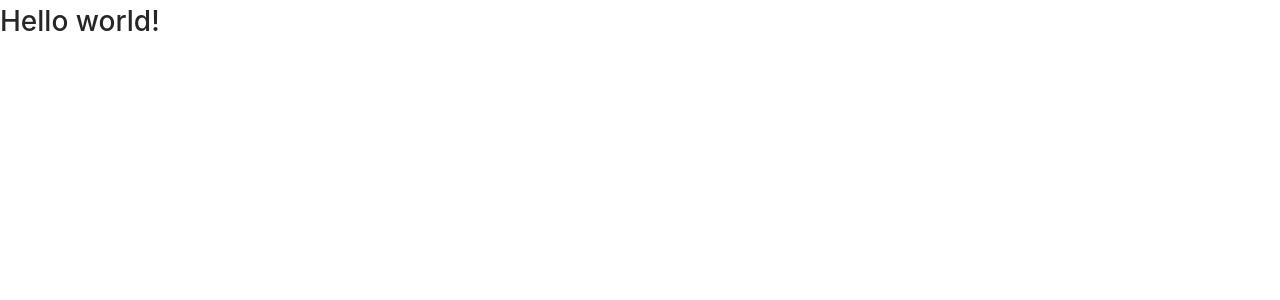
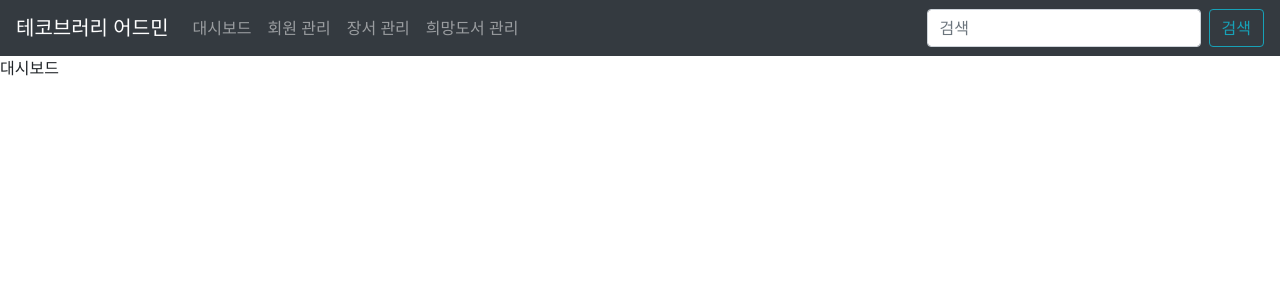
Before and after one commit to milzipmoza-developers/tecobrary-admin-client-v2, a Next.js app: page / in a window 1280 px wide. Shown: the top 300 px of the page. Built offline with nearby package versions, Linux system fonts and the light colour scheme.

Commit message:
[#1] feat - 메인 페이지 구현

```diff
--- a/pages/index.tsx
+++ b/pages/index.tsx
@@ -1,3 +1,14 @@
-const Home = () => <h1>Hello world!</h1>;
+import * as React from "react";
+import AppBarLayout from "../components/templates/AppBarLayout";
 
-export default Home;
+const Index = () => {
+    return (
+        <AppBarLayout>
+            <div>
+                대시보드
+            </div>
+        </AppBarLayout>
+    );
+};
+
+export default Index;
```
